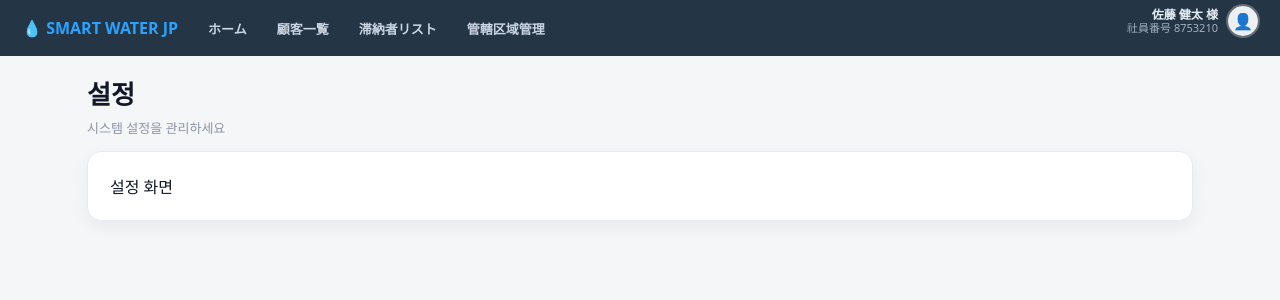
After one commit to daaaaahye/sion, a Java web app: page /admin.jsp in a window 1280 px wide. The commit adds this page. Shown: the top 300 px of the page. Run offline with Tomcat 11, a stand-in JSP engine, Linux system fonts and the light colour scheme; the template is opened without the code that fills it, so the values that code supplies are empty; database files in the repository are not loaded.

Commit message:
임시저장

```diff
--- /dev/null
+++ b/src/main/webapp/admin.jsp
@@ -0,0 +1,251 @@
+<!doctype html>
+<html lang="ko">
+<head>
+<meta charset="utf-8">
+<meta name="viewport" content="width=device-width, initial-scale=1">
+<title>SMART WATER JP</title>
+
+<style>
+*{box-sizing:border-box}
+body{
+  margin:0;
+  font-family:system-ui,-apple-system,Segoe UI,Roboto,"Noto Sans KR",Arial,sans-serif;
+  background:#f5f6f8;
+  color:#111827;
+}
+
+/* ================= NAVBAR ================= */
+.navbar{
+  height:56px;
+  background:#243646;
+  display:flex;
+  align-items:center;
+  padding:0 22px;
+  gap:26px;
+}
+
+.navbar-brand{
+  font-weight:800;
+  font-size:16px;
+  color:#2aa3ff;
+  text-decoration:none;
+}
+
+/* ================= MENU ================= */
+.nav-links{
+  list-style:none;
+  display:flex;
+  gap:22px;
+  margin:0;
+  padding:0;
+  position:relative;
+}
+
+.nav-links a{
+  color:#cbd5e1;
+  text-decoration:none;
+  font-size:13px;
+  font-weight:600;
+  padding:18px 4px 14px;
+}
+
+.nav-links a:hover{color:#fff}
+
+/* === single moving indicator === */
+.nav-indicator{
+  position:absolute;
+  bottom:6px;
+  height:2px;
+  background:#2aa3ff;
+  border-radius:999px;
+  opacity:0;
+  transition:transform .25s ease,width .25s ease,opacity .2s ease;
+  pointer-events:none;
+}
+
+/* ================= ADMIN ================= */
+.admin-area{
+  margin-left:auto;
+  position:relative;
+  display:flex;
+  align-items:center;
+  gap:10px;
+
+  /* ✅ 핵심: 아이콘 → 드롭다운으로 내려갈 때 hover가 끊기지 않게 “브리지” 만들기 */
+  padding-bottom:14px;
+}
+
+.admin-text{
+  display:flex;
+  flex-direction:column;
+  align-items:flex-end;
+  line-height:1.1;
+}
+
+.admin-name{
+  font-size:12px;
+  font-weight:700;
+  color:#e5edf5;
+}
+.admin-id{
+  font-size:11px;
+  color:#9fb0c3;
+}
+
+.admin-icon{
+  width:30px;
+  height:30px;
+  border-radius:50%;
+  background:rgba(255,255,255,.92);
+  display:grid;
+  place-items:center;
+  box-shadow:0 0 0 2px rgba(255,255,255,.28);
+  cursor:pointer;
+}
+
+/* ================= DROPDOWN ================= */
+.admin-dropdown{
+  position:absolute;
+  top:100%;
+  right:0;
+  margin-top:6px;       /* ✅ 브리지랑 이어지게 살짝만 띄움 */
+  min-width:120px;
+
+  background:rgba(255,255,255,.75);
+  backdrop-filter:blur(10px);
+  border:1px solid rgba(229,231,235,.9);
+  border-radius:12px;
+  box-shadow:0 16px 36px rgba(0,0,0,.18);
+
+  display:flex;
+  flex-direction:column;
+  overflow:hidden;
+  z-index:1000;
+
+  /* 기본 닫힘 */
+  opacity:0;
+  visibility:hidden;
+  transform:translateY(6px);
+  pointer-events:none;
+
+  transition:opacity .18s ease,transform .18s ease,visibility .18s;
+}
+
+/* ✅ 핵심: hover면 열림 (admin-area 위에 있거나, dropdown 위에 있어도 유지) */
+.admin-area:hover .admin-dropdown,
+.admin-dropdown:hover{
+  opacity:1;
+  visibility:visible;
+  transform:translateY(0);
+  pointer-events:auto;
+}
+
+.dropdown-item{
+  padding:9px 12px;
+  font-size:13px;
+  color:#111827;
+  text-decoration:none;
+}
+.dropdown-item:hover{
+  background:rgba(17,24,39,.06);
+}
+
+.dropdown-sep{
+  height:1px;
+  background:rgba(17,24,39,.08);
+}
+
+.dropdown-item.logout{
+  color:#b91c1c;
+  font-weight:800;
+}
+
+/* ================= PAGE ================= */
+.wrap{
+  max-width:1150px;
+  margin:18px auto 80px;
+  padding:0 22px;
+}
+.page-title h1{
+  margin:0;
+  font-size:26px;
+  font-weight:800;
+}
+.page-title p{
+  margin-top:6px;
+  font-size:13px;
+  color:#8a94a6;
+}
+.card{
+  margin-top:14px;
+  background:#fff;
+  border:1px solid #e7ebf0;
+  border-radius:14px;
+  padding:22px;
+  box-shadow:0 6px 18px rgba(17,24,39,.06);
+}
+</style>
+</head>
+
+<body>
+
+<nav class="navbar">
+  <a class="navbar-brand">💧 SMART WATER JP</a>
+
+  <ul class="nav-links" id="navLinks">
+    <li><a>ホーム</a></li>
+    <li><a>顧客一覧</a></li>
+    <li><a>滞納者リスト</a></li>
+    <li><a>管轄区域管理</a></li>
+    <span class="nav-indicator" id="navIndicator"></span>
+  </ul>
+
+  <div class="admin-area">
+    <div class="admin-text">
+      <div class="admin-name">佐藤 健太 様</div>
+      <div class="admin-id">社員番号 8753210</div>
+    </div>
+
+    <div class="admin-icon" id="adminBtn">
+      👤
+    </div>
+
+    <div class="admin-dropdown" id="adminDropdown">
+      <a class="dropdown-item">設定</a>
+      <div class="dropdown-sep"></div>
+      <a class="dropdown-item logout">ログアウト</a>
+    </div>
+  </div>
+</nav>
+
+<main class="wrap">
+  <section class="page-title">
+    <h1>설정</h1>
+    <p>시스템 설정을 관리하세요</p>
+  </section>
+
+  <section class="card">
+    설정 화면
+  </section>
+</main>
+
+<script>
+/* ===== 메뉴 밑줄 이동 ===== */
+const nav = document.getElementById('navLinks');
+const indicator = document.getElementById('navIndicator');
+nav.querySelectorAll('a').forEach(a=>{
+  a.addEventListener('mouseenter',()=>{
+    const r=a.getBoundingClientRect();
+    const n=nav.getBoundingClientRect();
+    indicator.style.width=r.width+'px';
+    indicator.style.transform=`translateX(${r.left-n.left}px)`;
+    indicator.style.opacity=1;
+  });
+});
+nav.addEventListener('mouseleave',()=>indicator.style.opacity=0);
+
+/* ✅ hover 방식이므로 클릭 토글 JS는 제거 (필요 없음) */
+</script>
+
+</body>
+</html>
```
Also changed, not shown: init_db.sql (deleted, +0 -11 lines), src/main/webapp/district_manage.jsp (+247 -19 lines), src/main/webapp/main.jsp (+8 -10 lines), 3 other files.
